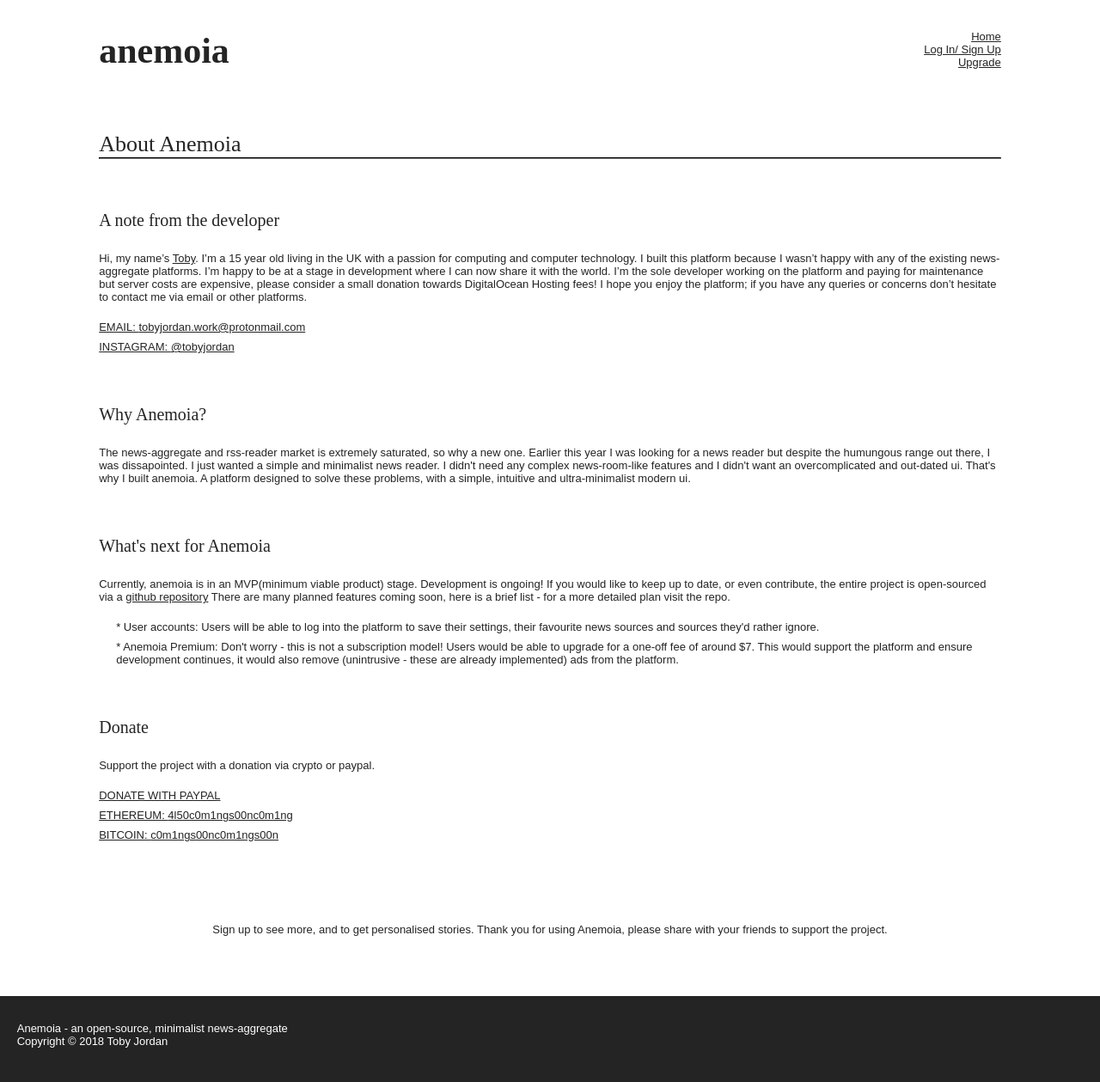
After one commit to tobyjordan/anemoia, a Flask app: page /about in a window 1280 px wide. The commit adds this page. Shown: the whole page at 86% size. Run offline with Flask 2, Linux system fonts and the light colour scheme; some web fonts are replaced.

Commit message:
Implemented about page.

```diff
--- a/app/app.py
+++ b/app/app.py
@@ -14,3 +14,7 @@ more_feed = entries[10:15]
 @app.route("/")
 def index():
   return flask.render_template("index.html", latest_feed=latest_feed, curated_feed=curated_feed, more_feed=more_feed)
+
+@app.route("/about")
+def about():
+  return flask.render_template("about.html")
--- a/app/static/style.css
+++ b/app/static/style.css
@@ -40,6 +40,8 @@ h2 {
 }
 
 h3 {
+  margin-top: 60px;
+  margin-bottom: 25px;
   font-family: elmhurst, serif;
   font-weight: 400;
   font-style: normal;
@@ -71,17 +73,26 @@ p {
   color: #242424;
 }
 
-ul li {
+ul li, ol li {
   font-family: ibm-plex-mono, sans-serif;
   font-weight: 400;
   font-style: normal;
   font-size: 13px;
-  text-decoration: underline;
   color: #242424;
 }
 
 a {
   color: #242424;
+  text-decoration: underline;
+}
+
+strong {
+  font-weight: inherit;
+  text-transform: uppercase;
+}
+
+ul.indent {
+  margin-left: 20px;
 }
 
 
@@ -151,6 +162,10 @@ section hr {
   border-color: #242424;
 }
 
+section .tts h3, section.latest h3, section.curated h3 {
+  margin: 0;
+}
+
 section article .img {
   border: 1px solid #242424;
   background-size: cover;
@@ -166,6 +181,15 @@ article span {
 
 aside {
   border: 1px solid #242424;
+}
+
+/* Section: about */
+section.about li {
+  padding-top: 8px;
+}
+
+section.about li:first-child {
+  padding-top: 20px;
 }
 
 /* Section: Layout */
--- /dev/null
+++ b/app/templates/about.html
@@ -0,0 +1,55 @@
+{% extends "base.html" %}
+
+{% block body %}
+<section class="about">
+<h2>About Anemoia</h2>
+<hr>
+
+<h3>A note from the developer</h3>
+<p>
+  Hi, my name’s <a href="https://github.com/tobyjordan">Toby</a>. I’m a 15 year
+  old living in the UK with a passion for computing and computer technology. I
+  built this platform because I wasn’t happy with any of the existing
+  news-aggregate platforms. I’m happy to be at a stage in development where I
+  can now share it with the world. I’m the sole developer working on the
+  platform and paying for maintenance but server costs are expensive, please
+  consider a small donation towards DigitalOcean Hosting fees! I hope you enjoy the platform;
+  if you have any queries or concerns don’t hesitate to contact me via email or other platforms.
+</p>
+<ol>
+  <li><a href="mailto:tobyjordan.work@protonmail.com" target="_top"><strong>email: </strong>tobyjordan.work@protonmail.com</a></li>
+  <li><a href="https://instagram.com/tobyjordan"><strong>instagram: </strong>@tobyjordan</a></li>
+</ol>
+
+<h3>Why Anemoia?</h3>
+<p>
+  The news-aggregate and rss-reader market is extremely saturated,
+  so why a new one. Earlier this year I was looking for a news reader but despite
+  the humungous range out there, I was dissapointed. I just wanted a simple and
+  minimalist news reader. I didn't need any complex news-room-like features and I
+  didn't want an overcomplicated and out-dated ui. That's why I built anemoia. A platform
+  designed to solve these problems, with a simple, intuitive and ultra-minimalist modern ui.
+</p>
+
+<h3>What's next for Anemoia</h3>
+<p>Currently, anemoia is in
+  an MVP(minimum viable product) stage. Development is ongoing! If you would like
+  to keep up to date, or even contribute, the entire project is open-sourced via a
+  <a href="https://github.com/tobyjordan/anemoia">github repository</a> There are
+  many planned features coming soon, here is a brief list - for a more detailed
+  plan visit the repo.
+</p>
+<ul class="indent">
+  <li>* User accounts: Users will be able to log into the platform to save their settings, their favourite news sources and sources they'd rather ignore.</li>
+  <li>* Anemoia Premium: Don't worry - this is not a subscription model! Users would be able to upgrade for a one-off fee of around $7. This would support the platform and ensure development continues, it would also remove (unintrusive - these are already implemented) ads from the platform.</li>
+</ul>
+
+<h3>Donate</h3>
+<p>Support the project with a donation via crypto or paypal.</p>
+<ol>
+  <li><a href="#" target="_top"><strong>donate with paypal</strong></a></li>
+  <li><a href="#"><strong>ethereum: </strong>4l50c0m1ngs00nc0m1ng</a></li>
+  <li><a href="#"><strong>bitcoin: </strong>c0m1ngs00nc0m1ngs00n</a></li>
+</ol>
+</section>
+{% endblock %}
--- a/app/templates/base.html
+++ b/app/templates/base.html
@@ -23,9 +23,9 @@
   <header>
     <h1>anemoia</h1>
     <ul>
-      <li>Home</li>
-      <li>Log In/ Sign Up</li>
-      <li>Upgrade</li>
+      <li><a href="#">Home</a></li>
+      <li><a href="#">Log In/ Sign Up</a></li>
+      <li><a href="#">Upgrade</a></li>
     </ul>
   </header>
 
```
